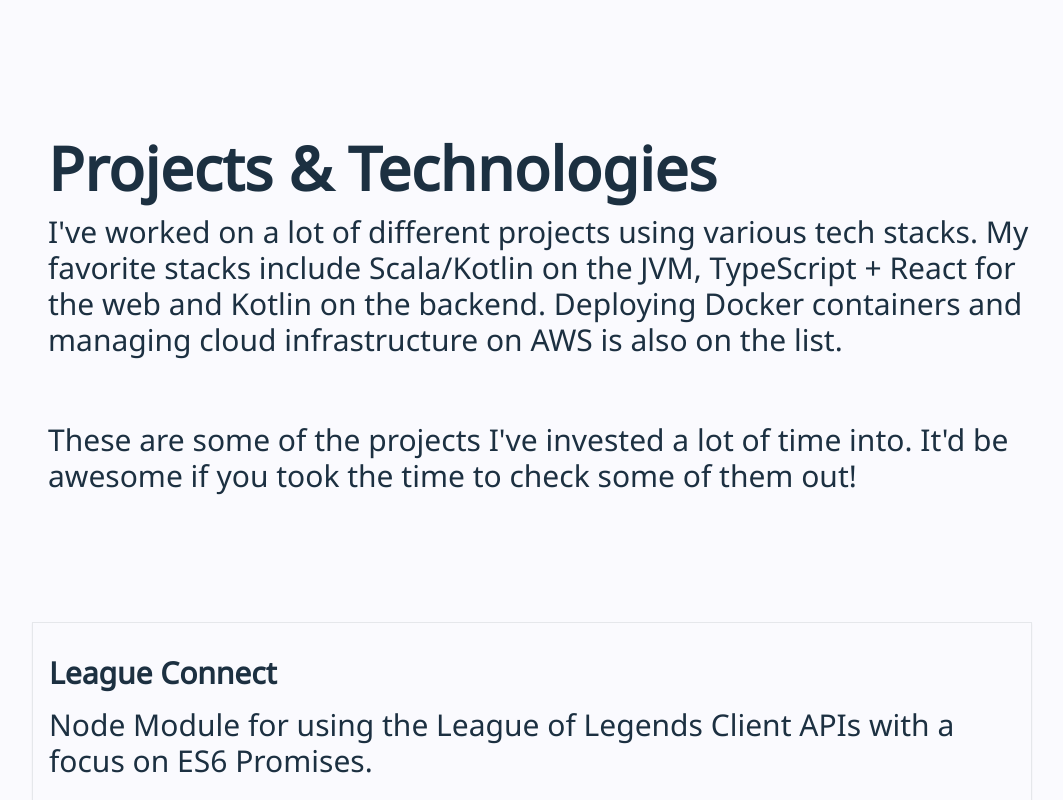
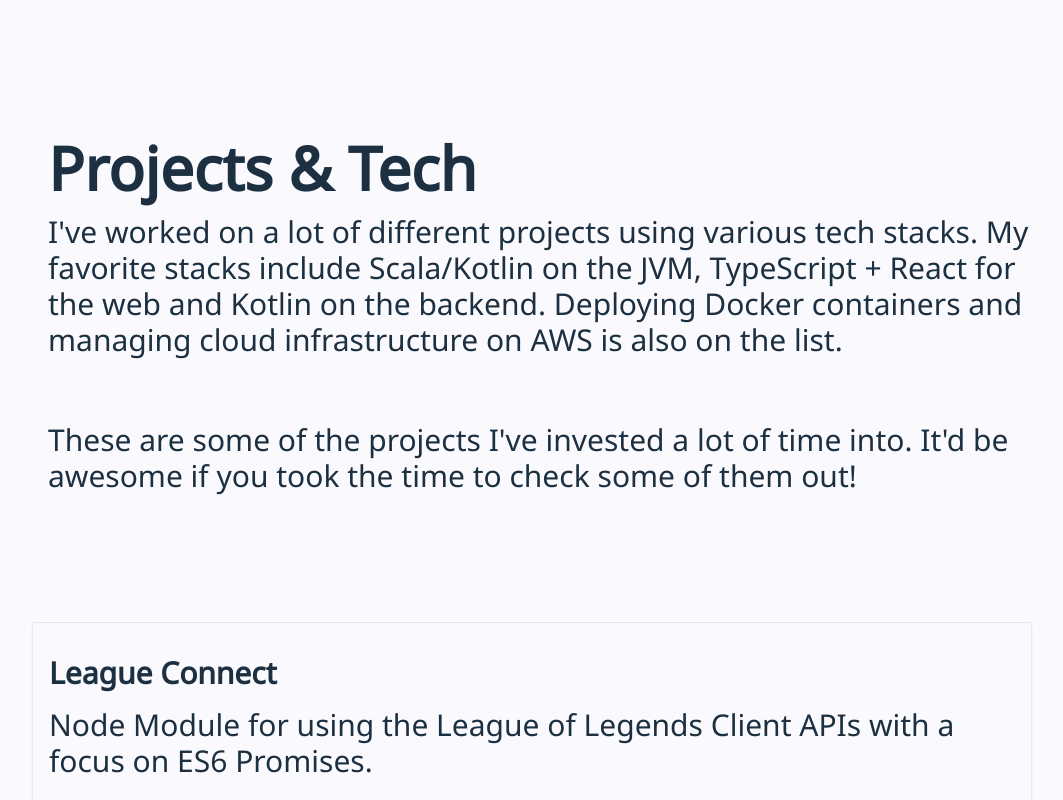
Before and after one commit to junlarsen/dotdev, a Next.js app: page / in a window 1280 px wide. Shown: the part 1900-2700 px from the top of the page, without its empty margins (92-1155 px from the left). Built offline with nearby package versions, Linux system fonts and the light colour scheme.

Commit message:
feat: use contrast-friendly links

```diff
--- a/components/Text.tsx
+++ b/components/Text.tsx
@@ -49,7 +49,7 @@ export type LinkProps = {
 export function Link({
   children,
   href,
-  color = "text-primary"
+  color = "text-tertiary"
 }: LinkProps): JSX.Element {
   const classes = clsx("text-3xl", color)
 
--- a/pages/index.tsx
+++ b/pages/index.tsx
@@ -44,7 +44,7 @@ export default function Index() {
 
       <LayoutSection backgroundColor="bg-white">
         <div className="pt-32">
-          <Header color="text-secondary" id="projects">Projects & Technologies</Header>
+          <Header color="text-secondary" id="projects">Projects & Tech</Header>
           <Text color="text-secondary">I've worked on a lot of different projects using various tech stacks. My favorite stacks include Scala/Kotlin on the JVM, TypeScript + React for the web and Kotlin on the backend. Deploying Docker containers and managing cloud infrastructure on AWS is also on the list.</Text>
 
           <div className="py-16 space-y-8 pb-32">
@@ -72,9 +72,9 @@ export default function Index() {
           </div>
 
           <ul className="list-outside">
-            <li><Link href="https://github.com/supergrecko">GitHub &mdash; @supergrecko</Link></li>
-            <li><Link href="https://twitter.com/supergrecko">Twitter &mdash; @supergrecko</Link></li>
-            <li><Link href="mailto:me@supergrecko.com">Email &mdash; me@supergrecko.com</Link></li>
+            <li><Link color="text-primary" href="https://github.com/supergrecko">GitHub &mdash; @supergrecko</Link></li>
+            <li><Link color="text-primary" href="https://twitter.com/supergrecko">Twitter &mdash; @supergrecko</Link></li>
+            <li><Link color="text-primary" href="mailto:me@supergrecko.com">Email &mdash; me@supergrecko.com</Link></li>
           </ul>
         </div>
       </LayoutSection>
```
